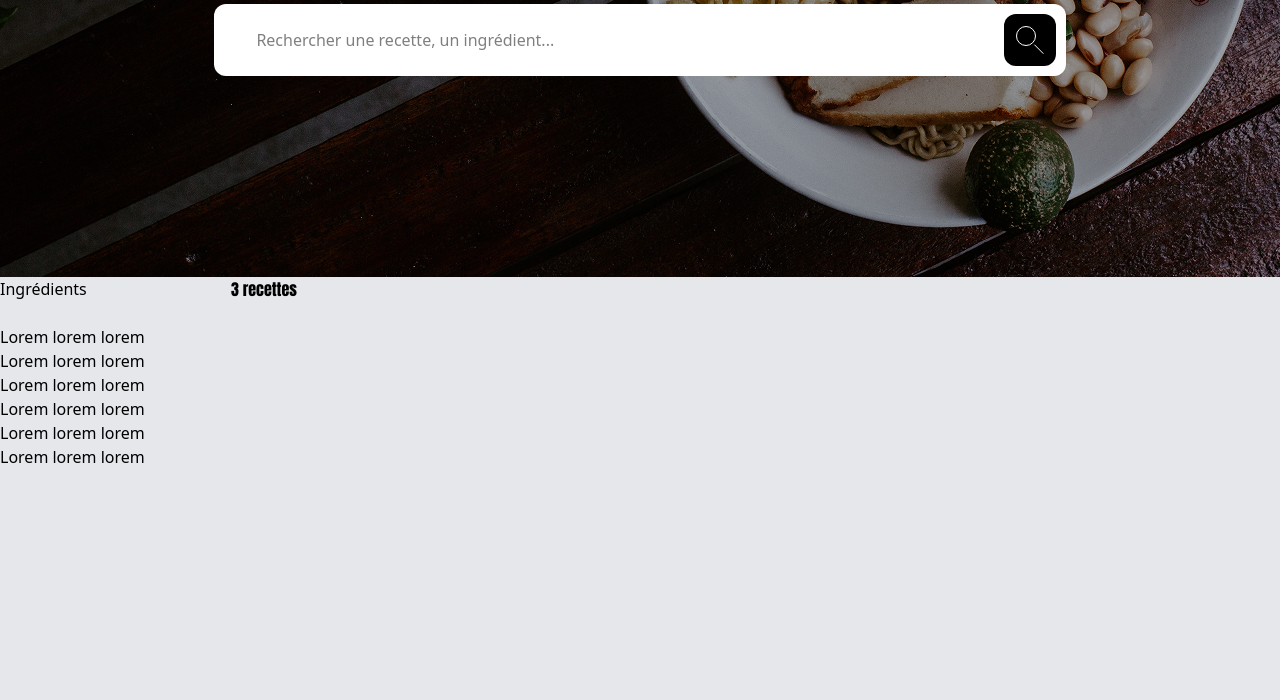
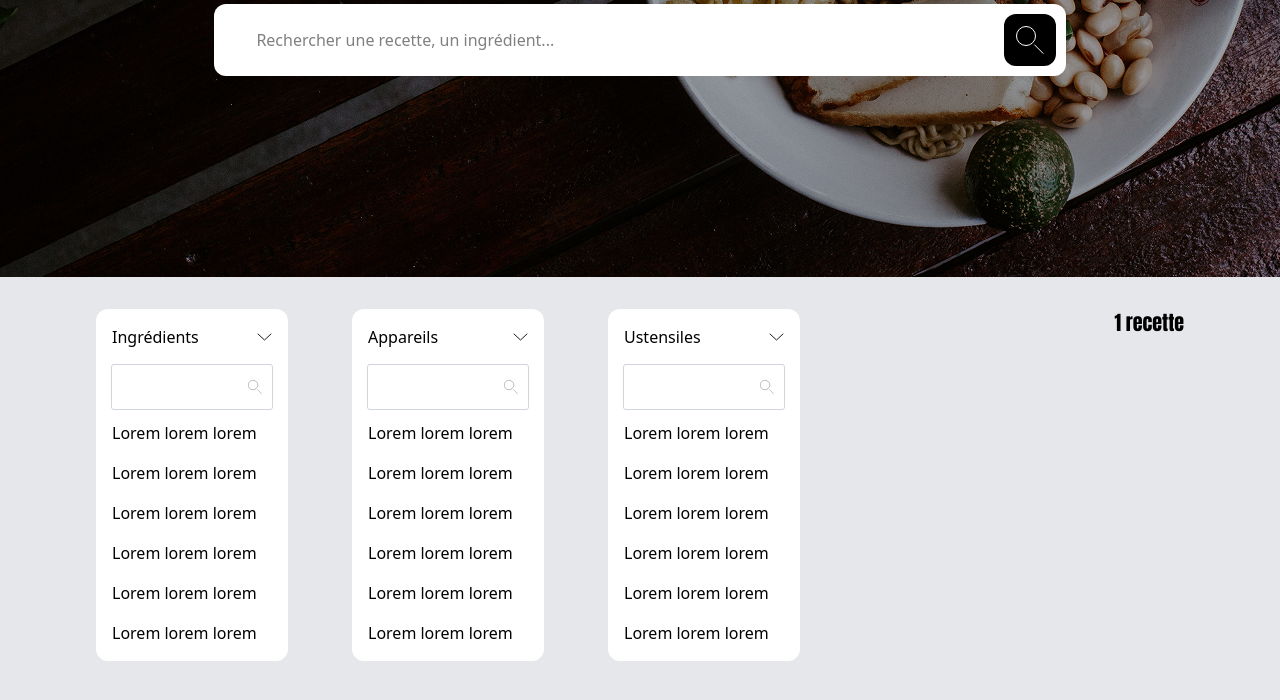
Before and after one commit to JulienDevFront/LesPetitsPlats, a website built with Vite: page src/index.html in a window 1280 px wide. Shown: the part 390-1090 px from the top of the page. Before the commit the page ends 859 px from the top, so only its background shows below. Built offline with nearby package versions, Linux system fonts and the light colour scheme.

Commit message:
Add aside element / filter and sort search ingredients, devices, Utensils and display count recipes

```diff
--- a/src/index.html
+++ b/src/index.html
@@ -30,16 +30,20 @@
           </button>
         </div>
       </section>
-
     </header>
-
-      <aside class="flex">
-        <section>
+    <!-- aside element / filter and sort search ingredients, devices, Utensils and display count recipes -->
+    <aside class="pt-8 px-24 py-24 grid grid-cols-[auto_auto_auto_1fr] gap-16">
+      <!-- section element / filter, sort and search by ingredients -->
+      <section class="w-48 bg-white rounded-xl pl-4 pr-4">
+        <header class="flex justify-between content-center pt-4 pb-4">
           <h3>Ingrédients</h3>
-          <img />
-          <label for=""></label>
-          <input />
-          <ul>
+          <img src="./assets/icons/arrowDropDown.svg" alt="Dérouler" />
+        </header>
+        <label for="searchIngredients" class="flex w-full p-2.5 outline-1 rounded-xs outline-gray-300">
+          <input id="searchIngredients" class="w-full outline-0 text-gray-400 pr-2.5" type="search" name="searchIngredients" />
+          <img src="./assets/icons/loop-placeholder-input-search.svg" alt="Rechercher" />
+        </label>
+        <ul class="mt-3 pb-4 flex flex-col gap-4">
           <li>Lorem lorem lorem</li>
           <li>Lorem lorem lorem</li>
           <li>Lorem lorem lorem</li>
@@ -48,17 +52,54 @@
           <li>Lorem lorem lorem</li>
         </ul>
       </section>
-        <!-- recipesCountSection HTML element and VIEW / dynamic interaction with JAVASCRIPT -->
-        <section id="recipesCountSection">
+      <!-- section element / filter, sort and search by devices -->
+      <section class="w-48 bg-white rounded-xl pl-4 pr-4">
+        <header class="flex justify-between content-center pt-4 pb-4">
+          <h3>Appareils</h3>
+          <img src="./assets/icons/arrowDropDown.svg" alt="Dérouler" />
+        </header>
+        <label for="searchDevices" class="flex w-full p-2.5 outline-1 rounded-xs outline-gray-300">
+          <input id="searchDevices" class="w-full outline-0 text-gray-400 pr-2.5" type="search" name="searchDevices" />
+          <img src="./assets/icons/loop-placeholder-input-search.svg" alt="Rechercher" />
+        </label>
+        <ul class="mt-3 pb-4 flex flex-col gap-4">
+          <li>Lorem lorem lorem</li>
+          <li>Lorem lorem lorem</li>
+          <li>Lorem lorem lorem</li>
+          <li>Lorem lorem lorem</li>
+          <li>Lorem lorem lorem</li>
+          <li>Lorem lorem lorem</li>
+        </ul>
+      </section>
+      <!-- section element / filter, sort and search by utensils -->
+      <section class="w-48 bg-white rounded-xl pl-4 pr-4">
+        <header class="flex justify-between content-center pt-4 pb-4">
+          <h3>Ustensiles</h3>
+          <img src="./assets/icons/arrowDropDown.svg" alt="Dérouler" />
+        </header>
+        <label for="searchUtensils" class="flex w-full p-2.5 outline-1 rounded-xs outline-gray-300">
+          <input id="searchUtensils" class="w-full outline-0 text-gray-400 pr-2.5" type="search" name="searchUtensils" />
+          <img src="./assets/icons/loop-placeholder-input-search.svg" alt="Rechercher" />
+        </label>
+        <ul class="mt-3 pb-4 flex flex-col gap-4">
+          <li>Lorem lorem lorem</li>
+          <li>Lorem lorem lorem</li>
+          <li>Lorem lorem lorem</li>
+          <li>Lorem lorem lorem</li>
+          <li>Lorem lorem lorem</li>
+          <li>Lorem lorem lorem</li>
+        </ul>
+      </section>
+      <!-- section element / display the number recipes / recipesCountSection is module in VIEW / dynamic interaction with JAVASCRIPT -->
+      <section id="recipesCountSection" class="flex justify-end items-start">
         <h2 class="font-anton text-xl">
           <span id="recipesCountSection__number"></span>
           <span id="recipesCountSection__repice">recettes</span>
         </h2>
       </section>
     </aside>
+
     <main id="recipesSection">
-        <div class="recipe"></div>
-        <div class="recipe"></div>
       <div class="recipe"></div>
     </main>
     <script type="module" src="./scripts/index.js"></script>
--- a/src/scripts/view/recipesCountView.js
+++ b/src/scripts/view/recipesCountView.js
@@ -7,10 +7,10 @@
  * - - -
  */
 export const recipesCountSection = () => {
-    const recipes = document.querySelector("#recipesSection");
+    const container = document.querySelector("#recipesSection");
 
     let numberOfRecipes = 0;
-    for(const recipe of recipes.children) numberOfRecipes = numberOfRecipes + 1
+    for(const recipe of container.children) numberOfRecipes = numberOfRecipes + 1
 
     const recipesCount = document.querySelector("#recipesCountSection__number");
     recipesCount.textContent = numberOfRecipes;
```
Also changed, not shown: src/assets/icons/arrowDropDown.svg (added), src/assets/icons/loop-placeholder-input-search.svg (added), src/styles/output.css. Lines whose indentation alone changed are shown as unchanged.
